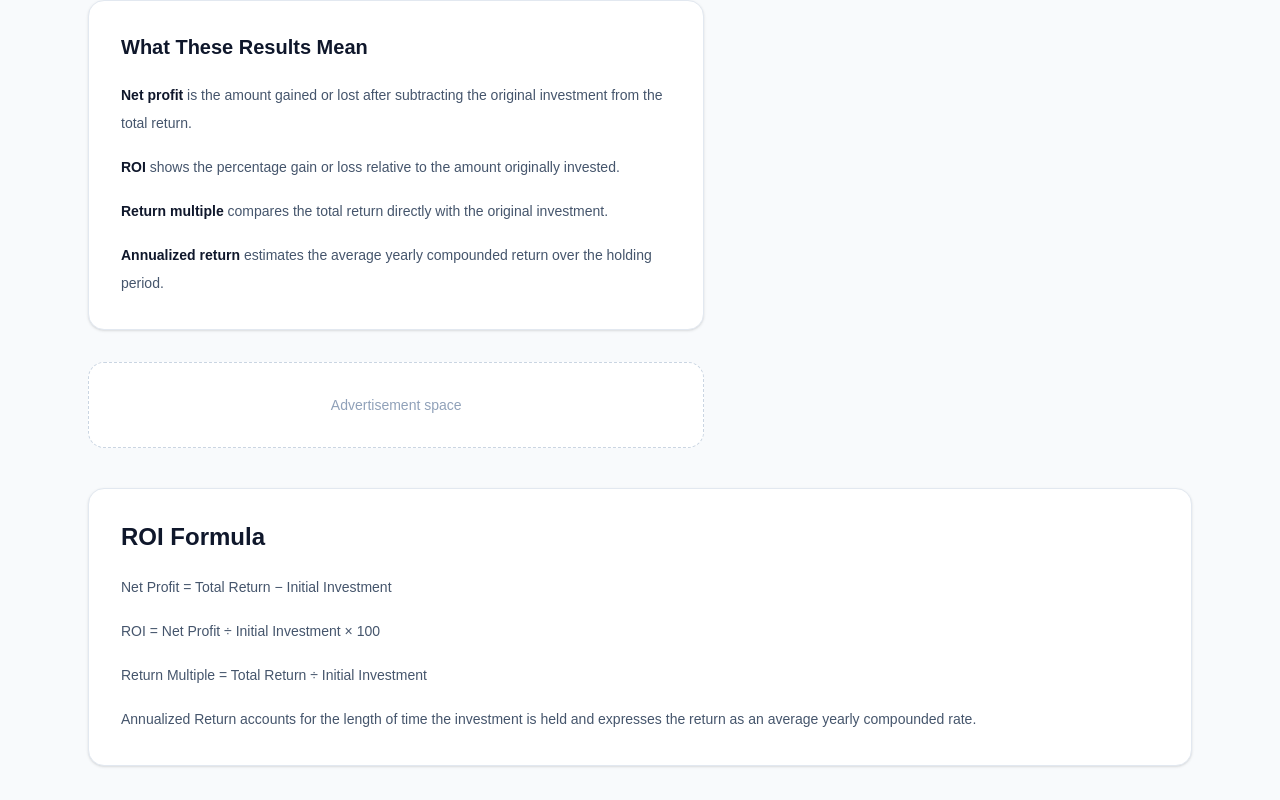
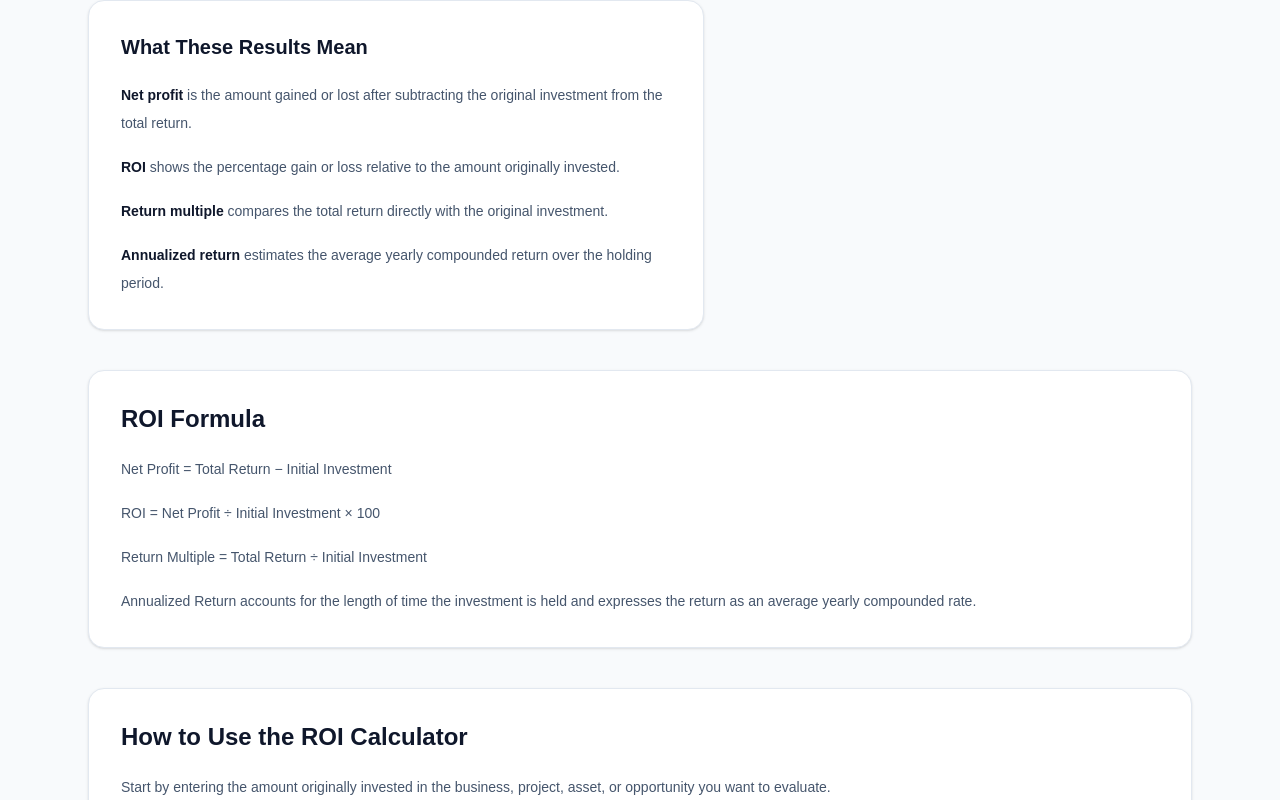
Before and after one commit to michaelansara72-admin/biztoollab, a Next.js app: page /calculators/roi-calculator in a window 1280 px wide. Shown: the part 905-1705 px from the top of the page. Built offline with nearby package versions, Linux system fonts and the light colour scheme.

Commit message:
fix: remove empty ad placeholders and correct calculator links

```diff
--- a/src/app/calculators/profit-margin-calculator/page.tsx
+++ b/src/app/calculators/profit-margin-calculator/page.tsx
@@ -151,7 +151,7 @@ export default function ProfitMarginCalculatorPage() {
           </Link>
 
           <Link
-            href="/"
+            href="/calculators"
             className="text-sm font-semibold text-slate-600 transition hover:text-slate-900"
           >
             Back to calculators
@@ -246,10 +246,6 @@ export default function ProfitMarginCalculatorPage() {
                   after the included expenses.
                 </p>
               </div>
-            </section>
-
-            <section className="rounded-2xl border border-dashed border-slate-300 bg-white p-8 text-center text-sm text-slate-400">
-              Advertisement space
             </section>
           </div>
 
--- a/src/app/calculators/roi-calculator/page.tsx
+++ b/src/app/calculators/roi-calculator/page.tsx
@@ -137,7 +137,7 @@ export default function RoiCalculatorPage() {
           </Link>
 
           <Link
-            href="/"
+            href="/calculators"
             className="text-sm font-semibold text-slate-600 transition hover:text-slate-900"
           >
             Back to calculators
@@ -235,10 +235,6 @@ export default function RoiCalculatorPage() {
                   holding period.
                 </p>
               </div>
-            </section>
-
-            <section className="rounded-2xl border border-dashed border-slate-300 bg-white p-8 text-center text-sm text-slate-400">
-              Advertisement space
             </section>
           </div>
 
```
